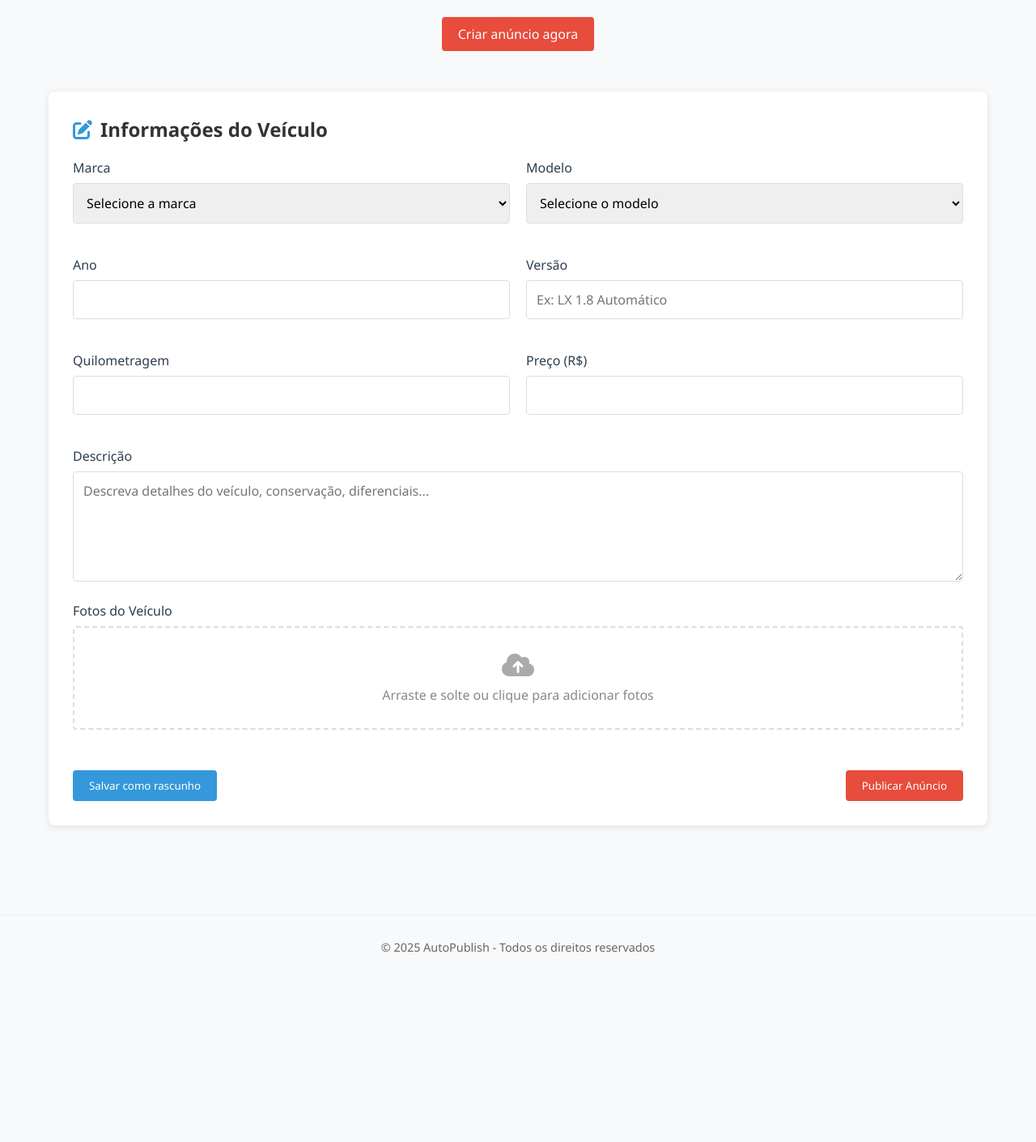
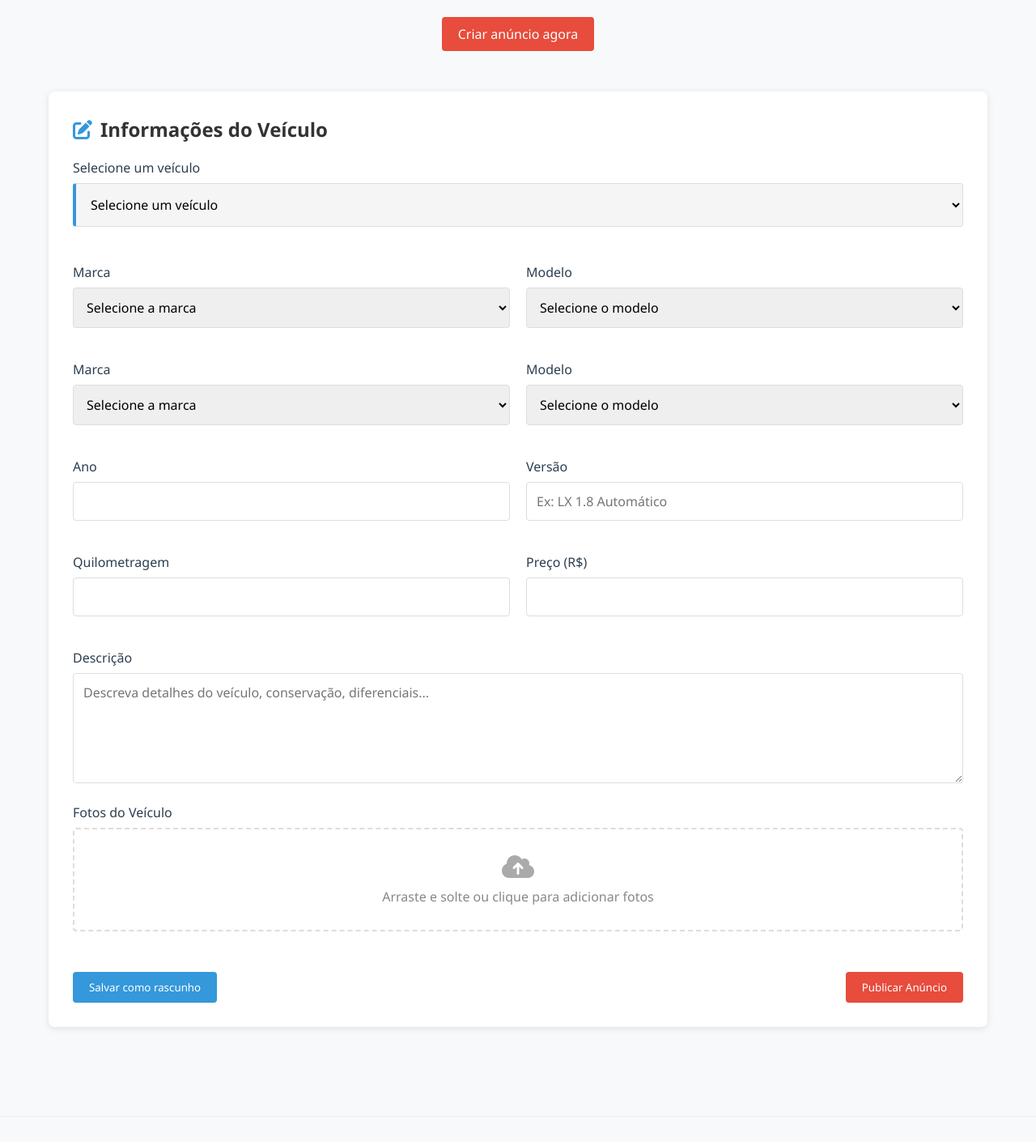
Before and after one commit to RenanTeixeiras/cars_ad_manager, a Flask app: page / in a window 1280 px wide. Shown: the part 282-1692 px from the top of the page at 81% size. Before the commit the page ends 1458 px from the top, so only its background shows below. Run offline with Flask 3, Linux system fonts and the light colour scheme; data that the repository does not hold is empty; some libraries are stand-ins or nearby versions.

Commit message:
adicionado busca dos carros no estoque

```diff
--- a/app.py
+++ b/app.py
@@ -24,7 +24,10 @@ os.makedirs(UPLOAD_FOLDER, exist_ok=True)
 @app.route('/')
 def index():
     """Página inicial com formulário para criar anúncio"""
-    return render_template('index.html')
+    # Buscar todos os veículos no banco de dados
+    veiculos = list(mongo.db.veiculo.find())
+    print(veiculos)
+    return render_template('index.html', veiculos=veiculos)
 
 @app.route('/criar-anuncio', methods=['POST'])
 def criar_anuncio():
@@ -40,6 +43,7 @@ def criar_anuncio():
             'preco': float(request.form.get('preco')),
             'descricao': request.form.get('descricao'),
             'data_criacao': datetime.now(),
+
             'status': 'rascunho',  # inicialmente como rascunho
             'visualizacoes': 0,
             'contatos': 0,
--- a/config.py
+++ b/config.py
@@ -6,7 +6,7 @@ class Config:
     SECRET_KEY = os.environ.get('SECRET_KEY') or 'chave-secreta-padrao'
 
     # Configurações MongoDB
-    MONGO_URI = os.environ.get('MONGO_URI') or 'mongodb://admin:admin123@localhost:27017/admin?authSource=admin'
+    MONGO_URI = os.environ.get('MONGO_URI') or 'mongodb://admin:admin123@localhost:27017/SistemaVeiculosV3?authSource=admin'
 
     # Configurações de upload
     MAX_CONTENT_LENGTH = 16 * 1024 * 1024  # Limite de 16MB para upload
--- a/static/css/index.css
+++ b/static/css/index.css
@@ -13,6 +13,29 @@
     padding: 0;
     box-sizing: border-box;
     font-family: 'Segoe UI', Tahoma, Geneva, Verdana, sans-serif;
+}
+
+.form-control:focus {
+    outline: none;
+    border-color: var(--primary-color);
+}
+
+/* Estilo específico para o select de veículos */
+#veiculo {
+    background-color: var(--light-gray);
+    font-weight: 500;
+    padding: 14px;
+    margin-bottom: 25px;
+    border-left: 4px solid var(--primary-color);
+}
+
+/* Estilo específico para o select de veículos */
+#veiculo {
+    background-color: var(--light-gray);
+    font-weight: 500;
+    padding: 14px;
+    margin-bottom: 25px;
+    border-left: 4px solid var(--primary-color);
 }
 
 body {
--- a/static/js/index.js
+++ b/static/js/index.js
@@ -10,6 +10,188 @@
     imageUpload.addEventListener('click', function() {
         fileInput.click();
     });
+
+
+    // Script para manipulação do upload de imagens e seleção de veículos
+document.addEventListener('DOMContentLoaded', function() {
+    const imageUpload = document.getElementById('image-upload');
+    const fileInput = document.getElementById('file-input');
+    const previewContainer = document.getElementById('preview-container');
+    const publishBtn = document.getElementById('publicar');
+    const successMessage = document.getElementById('success-message');
+    const veiculoSelect = document.getElementById('veiculo');
+
+    // Evento de clique para o upload de imagens
+    imageUpload.addEventListener('click', function() {
+        fileInput.click();
+    });
+
+    // Evento de mudança para o input de arquivo
+    fileInput.addEventListener('change', function() {
+        const files = this.files;
+
+        for (let i = 0; i < files.length; i++) {
+            const file = files[i];
+
+            if (!file.type.match('image.*')) {
+                continue;
+            }
+
+            const reader = new FileReader();
+
+            reader.onload = function(e) {
+                const imagePreview = document.createElement('div');
+                imagePreview.className = 'image-preview';
+
+                const img = document.createElement('img');
+                img.src = e.target.result;
+
+                const deleteButton = document.createElement('div');
+                deleteButton.className = 'delete-image';
+                deleteButton.innerHTML = '<i class="fas fa-times"></i>';
+
+                deleteButton.addEventListener('click', function(event) {
+                    event.stopPropagation();
+                    imagePreview.remove();
+                });
+
+                imagePreview.appendChild(img);
+                imagePreview.appendChild(deleteButton);
+                previewContainer.appendChild(imagePreview);
+            };
+
+            reader.readAsDataURL(file);
+        }
+    });
+
+    // Evento de envio do formulário
+    publishBtn.addEventListener('click', function(e) {
+        // Adicionar a ação 'publicar' para ser processada no backend
+        const actionInput = document.createElement('input');
+        actionInput.type = 'hidden';
+        actionInput.name = 'acao';
+        actionInput.value = 'publicar';
+        document.getElementById('vehicle-form').appendChild(actionInput);
+        // Não prevenimos o comportamento padrão para permitir o envio normal do formulário
+    });
+
+    // Evento para salvar como rascunho
+    document.getElementById('salvar').addEventListener('click', function(e) {
+        e.preventDefault();
+        // Adicionar a ação 'rascunho' para ser processada no backend
+        const actionInput = document.createElement('input');
+        actionInput.type = 'hidden';
+        actionInput.name = 'acao';
+        actionInput.value = 'rascunho';
+
+        const form = document.getElementById('vehicle-form');
+        form.appendChild(actionInput);
+        form.submit();
+
+        // Mostrar mensagem de sucesso temporariamente (poderia ser removido quando implementado no backend)
+        successMessage.style.display = 'block';
+        setTimeout(() => {
+            successMessage.style.display = 'none';
+        }, 3000);
+    });
+
+    // Evento de mudança no select de veículos
+    veiculoSelect.addEventListener('change', function() {
+        const veiculoId = this.value;
+        if (veiculoId) {
+            // Fazer uma requisição AJAX para obter os dados completos do veículo
+            fetch(`/api/veiculo/${veiculoId}`)
+                .then(response => {
+                    if (!response.ok) {
+                        throw new Error('Erro ao buscar dados do veículo');
+                    }
+                    return response.json();
+                })
+                .then(data => {
+                    // Preencher os campos do formulário com os dados do veículo
+                    document.getElementById('marca').value = data.marca || '';
+
+                    // Se o select modelo ainda não tiver a opção do modelo carregado, adicionamos
+                    const modeloSelect = document.getElementById('modelo');
+                    let modeloOption = Array.from(modeloSelect.options).find(opt => opt.value === data.modelo);
+
+                    if (!modeloOption && data.modelo) {
+                        modeloOption = document.createElement('option');
+                        modeloOption.value = data.modelo;
+                        modeloOption.text = data.modelo;
+                        modeloSelect.appendChild(modeloOption);
+                    }
+
+                    if (data.modelo) {
+                        modeloSelect.value = data.modelo;
+                    }
+
+                    document.getElementById('ano').value = data.ano_fabricacao || '';
+                    document.getElementById('versao').value = data.versao || '';
+                    document.getElementById('km').value = data.quilometragem || '';
+                    document.getElementById('preco').value = data.preco || '';
+
+                    // Construir uma descrição completa do veículo
+                    const descricao = `${data.marca || ''} ${data.modelo || ''} ${data.versao || ''},
+                        Ano: ${data.ano_fabricacao || ''},
+                        ${data.quilometragem || '0'}km,
+                        Combustível: ${data.combustivel || ''},
+                        Câmbio: ${data.cambio || ''},
+                        Cor: ${data.cor || ''}
+                        ${data.tracao ? 'Tração: ' + data.tracao : ''}
+                        ${data.potencia ? 'Potência: ' + data.potencia : ''}`;
+
+                    document.getElementById('descricao').value = descricao.replace(/\s+/g, ' ').trim();
+                })
+                .catch(error => {
+                    console.error('Erro ao obter dados do veículo:', error);
+                    alert('Não foi possível carregar os dados do veículo. Por favor, tente novamente.');
+                });
+        } else {
+            // Limpar os campos se nenhum veículo for selecionado
+            document.getElementById('marca').value = '';
+            document.getElementById('modelo').value = '';
+            document.getElementById('ano').value = '';
+            document.getElementById('versao').value = '';
+            document.getElementById('km').value = '';
+            document.getElementById('preco').value = '';
+            document.getElementById('descricao').value = '';
+        }
+    });
+
+    // Atualizar modelos ao mudar a marca
+    const marcaSelect = document.getElementById('marca');
+    marcaSelect.addEventListener('change', function() {
+        const marca = this.value;
+        const modeloSelect = document.getElementById('modelo');
+
+        // Limpar opções existentes
+        modeloSelect.innerHTML = '<option value="">Selecione o modelo</option>';
+
+        if (!marca) return;
+
+        // Aqui você pode fazer uma requisição AJAX para buscar os modelos da marca selecionada
+        // Para simplificar, vamos adicionar alguns modelos para cada marca de exemplo
+        const modelosPorMarca = {
+            chevrolet: ['Onix', 'Cruze', 'S10', 'Tracker'],
+            fiat: ['Uno', 'Palio', 'Toro', 'Strada'],
+            ford: ['Ka', 'Fiesta', 'Focus', 'Ranger'],
+            honda: ['Civic', 'City', 'Fit', 'HR-V'],
+            hyundai: ['HB20', 'Creta', 'Tucson', 'i30'],
+            toyota: ['Corolla', 'Yaris', 'Hilux', 'RAV4'],
+            volkswagen: ['Gol', 'Polo', 'Golf', 'T-Cross']
+        };
+
+        const modelos = modelosPorMarca[marca] || [];
+
+        modelos.forEach(modelo => {
+            const option = document.createElement('option');
+            option.value = modelo.toLowerCase();
+            option.text = modelo;
+            modeloSelect.appendChild(option);
+        });
+    });
+});
 
     // Evento de mudança para o input de arquivo
     fileInput.addEventListener('change', function() {
--- a/templates/index.html
+++ b/templates/index.html
@@ -30,7 +30,41 @@
 
         <div class="form-container" id="form">
             <h2 class="form-title"><i class="fas fa-edit"></i> Informações do Veículo</h2>
+            <div class="form-group">
+                <label for="veiculo">Selecione um veículo</label>
+                <select class="form-control" id="veiculo" name="veiculo" required>
+                    <option value="">Selecione um veículo</option>
+                    {% for veiculo in veiculos %}
+                        <option value="{{ veiculo._id }}">{{ veiculo.placa }} - {{ veiculo.marca }} - {{ veiculo.modelo }}</option>
+                    {% endfor %}
+                </select>
+            </div>
 
+            <div class="form-row">
+                <div class="form-col">
+                    <div class="form-group">
+                        <label for="marca">Marca</label>
+                        <select class="form-control" id="marca" required>
+                            <option value="">Selecione a marca</option>
+                            <option value="chevrolet">Chevrolet</option>
+                            <option value="fiat">Fiat</option>
+                            <option value="ford">Ford</option>
+                            <option value="honda">Honda</option>
+                            <option value="hyundai">Hyundai</option>
+                            <option value="toyota">Toyota</option>
+                            <option value="volkswagen">Volkswagen</option>
+                        </select>
+                    </div>
+                </div>
+                <div class="form-col">
+                    <div class="form-group">
+                        <label for="modelo">Modelo</label>
+                        <select class="form-control" id="modelo" required>
+                            <option value="">Selecione o modelo</option>
+                        </select>
+                    </div>
+                </div>
+            </div>
             <form id="vehicle-form">
                 <div class="form-row">
                     <div class="form-col">
```
